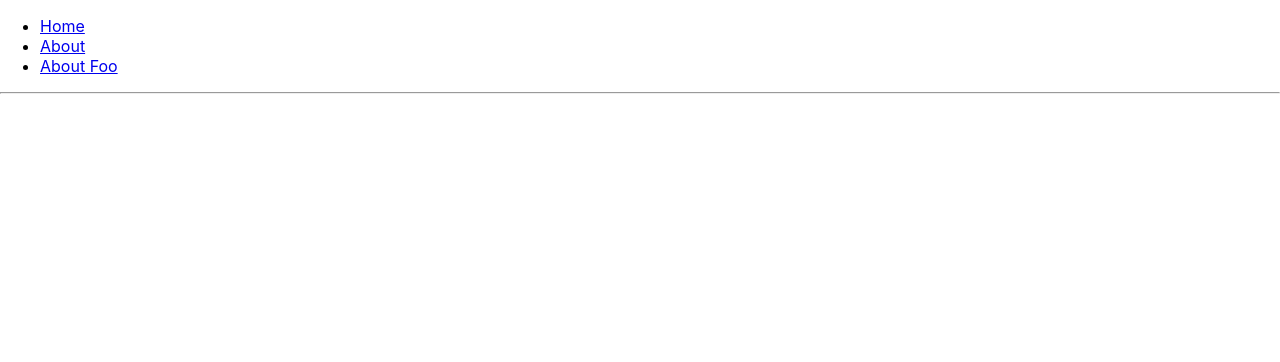
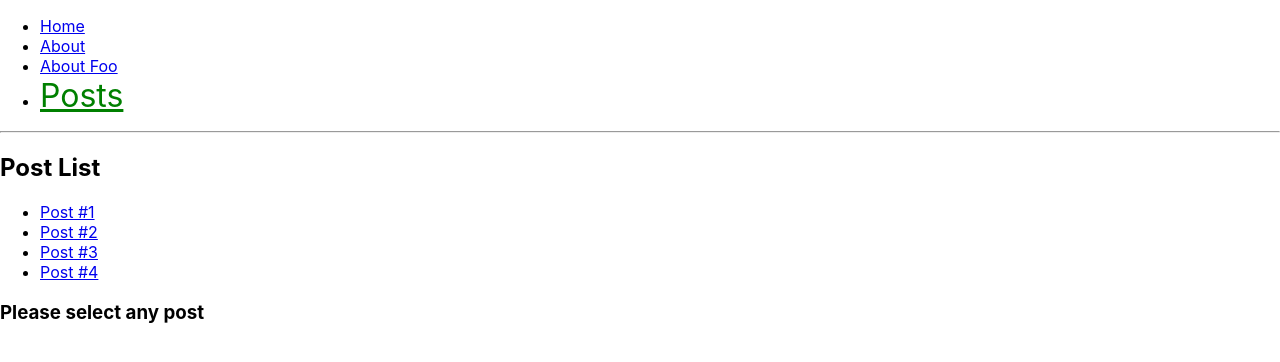
Before and after one commit to seongkyu-lim/React_webapplications, a React (Create React App) app in the folder react-router-tutorial/: page /posts in a window 1280 px wide. Shown: the top 362 px of the page. Built offline with nearby package versions, Linux system fonts and the light colour scheme.

Commit message:
[Add] router in router

```diff
--- a/react-router-tutorial/src/client/Main.js
+++ b/react-router-tutorial/src/client/Main.js
@@ -5,7 +5,7 @@ import Menu from "../components/Menu";
 
 const Main = () => (
   <BrowserRouter>
-    <Menu />
+    <App />
   </BrowserRouter>
 );
 
--- a/react-router-tutorial/src/components/Menu.js
+++ b/react-router-tutorial/src/components/Menu.js
@@ -26,6 +26,11 @@ const Menu = () => {
             About Foo
           </NavLink>
         </li>
+        <li>
+          <NavLink to="/posts" activeStyle={activeStyle}>
+            Posts
+          </NavLink>
+        </li>
       </ul>
       <hr />
       <Route exact path="/" component={Home} />
--- /dev/null
+++ b/react-router-tutorial/src/pages/Post.js
@@ -0,0 +1,7 @@
+import React from "react";
+
+const Post = ({ match }) => {
+  return <div>포스트 {match.params.id}</div>;
+};
+
+export default Post;
--- /dev/null
+++ b/react-router-tutorial/src/pages/Posts.js
@@ -0,0 +1,33 @@
+import React from "react";
+import { Link, Route } from "react-router-dom";
+import { Post } from "../pages";
+
+const Posts = ({ match }) => {
+  return (
+    <div>
+      <h2>Post List</h2>
+      <ul>
+        <li>
+          <Link to={`${match.url}/1`}>Post #1</Link>
+        </li>
+        <li>
+          <Link to={`${match.url}/2`}>Post #2</Link>
+        </li>
+        <li>
+          <Link to={`${match.url}/3`}>Post #3</Link>
+        </li>
+        <li>
+          <Link to={`${match.url}/4`}>Post #4</Link>
+        </li>
+      </ul>
+      <Route
+        exact
+        path={match.url}
+        render={() => <h3>Please select any post</h3>}
+      />
+      <Route path={`${match.url}/:id`} component={Post} />
+    </div>
+  );
+};
+
+export default Posts;
--- a/react-router-tutorial/src/pages/index.js
+++ b/react-router-tutorial/src/pages/index.js
@@ -1,2 +1,4 @@
 export { default as Home } from "./Home";
 export { default as About } from "./About";
+export { default as Posts } from "./Posts";
+export { default as Post } from "./Post";
--- a/react-router-tutorial/src/shared/App.js
+++ b/react-router-tutorial/src/shared/App.js
@@ -1,16 +1,19 @@
 import React, { Component } from "react";
 import { Route, Switch } from "react-router-dom";
-import { Home, About } from "../pages";
+import { Home, About, Posts } from "../pages";
+import Menu from "../components/Menu";
 
 class App extends Component {
   render() {
     return (
       <div>
+        <Menu />
         <Route exact path="/" component={Home} />
         <Switch>
           <Route path="/about/:name" component={About} />
           <Route path="/about" component={About} />
         </Switch>
+        <Route path="/posts" component={Posts} />
       </div>
     );
   }
```
Also changed, not shown: 1 other file (tests, documents, lock files or other folders).
